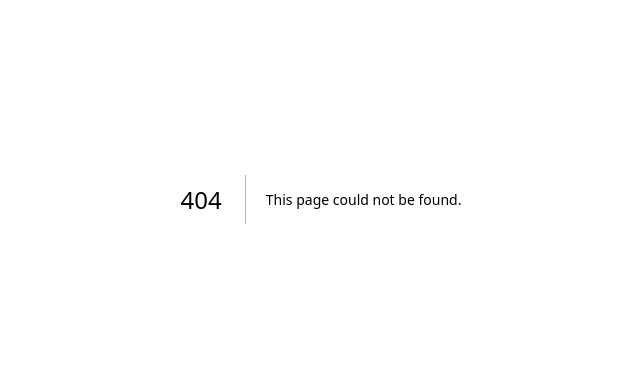
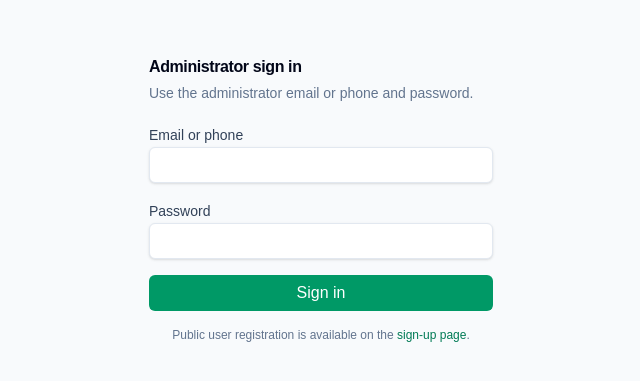
Before and after one commit to Rifatul-Islam-Munna/farmer-gov-asad-project, a Next.js app in the folder frontend/: page /login in a window 1280 px wide. Before the commit this address had no page. Shown: the part 201-582 px from the top of the page, without its empty margins (319-959 px from the left). Built offline with nearby package versions, Linux system fonts and the light colour scheme.

Commit message:
feat(frontend): add compact administrator login

```diff
--- /dev/null
+++ b/frontend/app/login/page.tsx
@@ -0,0 +1,52 @@
+'use client';
+
+import { FormEvent, useState } from 'react';
+import Link from 'next/link';
+import { useRouter } from 'next/navigation';
+import { Button, Card, CardContent, CardDescription, CardHeader, CardTitle, Input, Label } from '@/components/ui';
+
+export default function LoginPage() {
+  const router = useRouter();
+  const [error, setError] = useState('');
+  const [loading, setLoading] = useState(false);
+
+  async function submit(event: FormEvent<HTMLFormElement>) {
+    event.preventDefault();
+    setLoading(true);
+    setError('');
+    const form = new FormData(event.currentTarget);
+    const response = await fetch('/api/auth/login', {
+      method: 'POST',
+      headers: { 'Content-Type': 'application/json' },
+      body: JSON.stringify({ phoneNumber: form.get('phoneNumber'), password: form.get('password') }),
+    });
+    const payload = await response.json();
+    setLoading(false);
+    if (!response.ok) return setError(payload.message || 'Login failed');
+    if (payload.user?.role !== 'admin') {
+      await fetch('/api/auth/signout', { method: 'POST' });
+      return setError('This workspace is available to administrators only.');
+    }
+    router.replace('/admin');
+  }
+
+  return (
+    <main className="grid min-h-screen place-items-center bg-slate-50 p-4">
+      <Card className="w-full max-w-sm">
+        <CardHeader>
+          <CardTitle>Administrator sign in</CardTitle>
+          <CardDescription>Use the administrator email or phone and password.</CardDescription>
+        </CardHeader>
+        <CardContent>
+          <form className="space-y-4" onSubmit={submit}>
+            <div className="space-y-1.5"><Label htmlFor="phoneNumber">Email or phone</Label><Input id="phoneNumber" name="phoneNumber" required autoComplete="username" /></div>
+            <div className="space-y-1.5"><Label htmlFor="password">Password</Label><Input id="password" name="password" type="password" required autoComplete="current-password" /></div>
+            {error ? <p className="rounded-md bg-red-50 p-2 text-sm text-red-700">{error}</p> : null}
+            <Button className="w-full" disabled={loading}>{loading ? 'Signing in…' : 'Sign in'}</Button>
+          </form>
+          <p className="mt-4 text-center text-xs text-slate-500">Public user registration is available on the <Link className="text-emerald-700 hover:underline" href="/signup">sign-up page</Link>.</p>
+        </CardContent>
+      </Card>
+    </main>
+  );
+}
```
